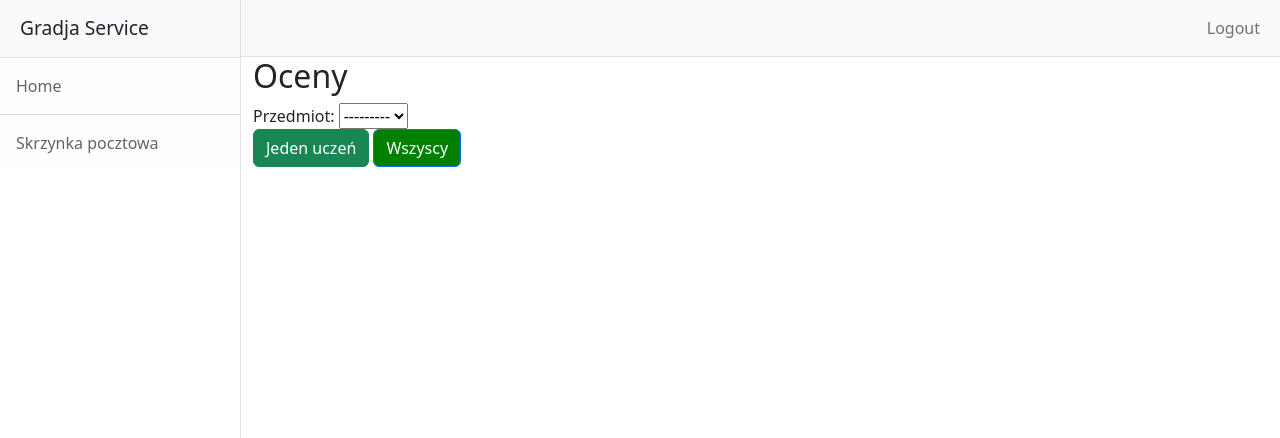
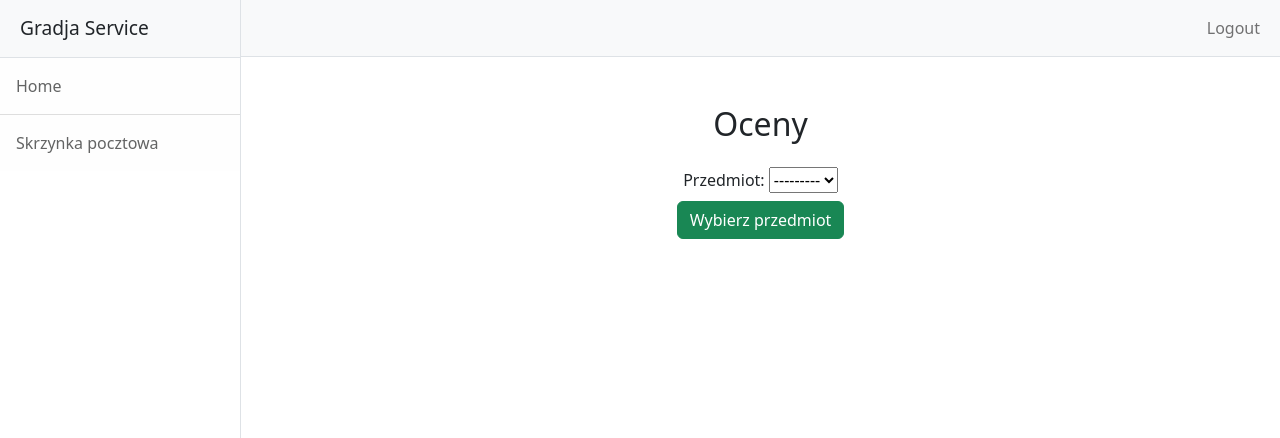
Before and after one commit to saikuru0/Gradja, a Django app: page /grades_choice in a window 1280 px wide. Shown: the top 438 px of the page. Run offline with Django 4.2, Linux system fonts and the light colour scheme; the visitor is signed in with stand-in values (Sample User, id 1); data that the repository does not hold is empty; some libraries are stand-ins or nearby versions.

Commit message:
Final cleaning

```diff
--- a/Gradja/GradjaApp/forms.py
+++ b/Gradja/GradjaApp/forms.py
@@ -94,11 +94,20 @@ class editGradetypeForm(forms.Form):
 
 
 
+
 class SubjectChoice(forms.Form):
+    def __init__(self, *args, user_id=None, **kwargs):
+        super(SubjectChoice, self).__init__(*args, **kwargs)
+
+        # Modyfikuj zapytanie do bazy danych, aby szukać Subjects po teacherId, jeśli user_id jest dostarczone
+        if user_id:
+            self.fields['chosen_subject'].queryset = Subjects.objects.filter(teacherId=user_id)
+
     chosen_subject = forms.ModelChoiceField(
         queryset=Subjects.objects.all(),
         label='Przedmiot'
     )
+
 
 
 
--- a/Gradja/GradjaApp/templates/base.html
+++ b/Gradja/GradjaApp/templates/base.html
@@ -35,17 +35,23 @@
                             <a class="list-group-item list-group-item-action list-group-item-light p-3" href="/subjects">Przedmioty</a>
                         {% endif %}
                         {% if request.user|has_group:"admin" %}
-                            <a class="list-group-item list-group-item-action list-group-item-light p-3" href="/set_gradetype">Dodaj typ oceny</a>
+                            <a class="list-group-item list-group-item-action list-group-item-light p-3" href="/set_gradetype">Oceny</a>
                         {% endif %}
-                        {% if request.user|has_group:"admin" or request.user|has_group:"teacher" %}
-                            <a class="list-group-item list-group-item-action list-group-item-light p-3" href="/grades">Oceny</a>
+                        {% if request.user|has_group:"teacher" %}
+                            <a class="list-group-item list-group-item-action list-group-item-light p-3" href="/grades">Zarządzaj Ocenami</a>
                         {% endif %}
                         {% if request.user|has_group:"admin" %}
                             <a class="list-group-item list-group-item-action list-group-item-light p-3" href="/set_student_parent">Przypisz rodziców do uczniów</a>
                         {% endif %}
                         {% if request.user|has_group:"teacher" %}
-                        <a class="list-group-item list-group-item-action list-group-item-light p-3" href="/homeroom_teacher">Przedmioty klasy wychowawczej</a>
-                         {% endif %}
+                            <a class="list-group-item list-group-item-action list-group-item-light p-3" href="/homeroom_teacher">Klasy wychowawcze</a>
+                        {% endif %}
+                        {% if request.user|has_group:"student" %}
+                            <a class="list-group-item list-group-item-action list-group-item-light p-3" href="/view_grades">Zobacz oceny</a>
+                        {% endif %}
+                        {% if request.user|has_group:"parent" %}
+                            <a class="list-group-item list-group-item-action list-group-item-light p-3" href="/choose_child">Zobacz oceny</a>
+                        {% endif %}
                         <a class="list-group-item list-group-item-action list-group-item-light p-3" href="/inbox">Skrzynka pocztowa</a>
                     {% endif %}
                 </div>
--- a/Gradja/GradjaApp/templates/grades_choice.html
+++ b/Gradja/GradjaApp/templates/grades_choice.html
@@ -1,19 +1,19 @@
-<!-- grades_choice.html -->
 {% extends 'base.html' %}
 
 {% block title %} Oceny {% endblock %}
 
 {% block content %}
-    <h2>Oceny</h2>
+    <div class="container mt-5 text-center">
+        <h2 class="mb-4">Oceny</h2>
 
-    <form method="post" action="{% url 'grades_choice' %}">
+    <form method="post" action="{% url 'grades_choice' %}" class="form-inline">
         {% csrf_token %}
         {{ form }}
-        <div class="form-field">
+        <div class="form-group mx-sm-3 mb-2">
             {{ form.typeName.label_tag }}
             {{ form.typeName }}
         </div>
-        <button type="submit" class="btn btn-primary btn-success">Jeden uczeń</button>
-        <button type="submit" class="btn btn-primary delete-btn" style="background-color: green">Wszyscy</button>
+        <button type="submit" class="btn btn-primary btn-success mb-2">Wybierz przedmiot</button>
     </form>
+    </div>
 {% endblock %}
--- a/Gradja/GradjaApp/views.py
+++ b/Gradja/GradjaApp/views.py
@@ -231,7 +231,7 @@ def add_grade_subject_choice(request):
             request.session['chosen_subject'] = selected_subject
             return redirect('add_one_grade')
     else:
-        form = SubjectChoice()
+        form = SubjectChoice(user_id=request.user)
 
     return render(request, 'grades_choice.html', {'form': form})
 
@@ -379,10 +379,15 @@ def teacher_grades_view(request):
             for student in students:
                 student_grades = Grades.objects.filter(studentId=student, classId=subject)
                 if student_grades.exists():
-                    average = sum([grade.gradeValueId.gradeId for grade in student_grades]) / len(student_grades)
+                    average = 0
+                    weight = 0
+                    for grade in student_grades:
+                        average += grade.gradeValueId.gradeId * grade.typeId.weight
+                        weight += grade.typeId.weight
+                    average /= weight
                 else:
                     average = 1.0
-                students_grades[student] = {'grades': student_grades, 'average': average}
+                students_grades[student] = {'grades': student_grades, 'average': round(average, 2)}
 
             return render(request, 'teacher_grades.html', {'students_grades': students_grades, 'subject': subject})
     # List subjects taught by the logged-in teacher
```
Also changed, not shown: Gradja/GradjaApp/templates/grades.html (+5 -3 lines).
